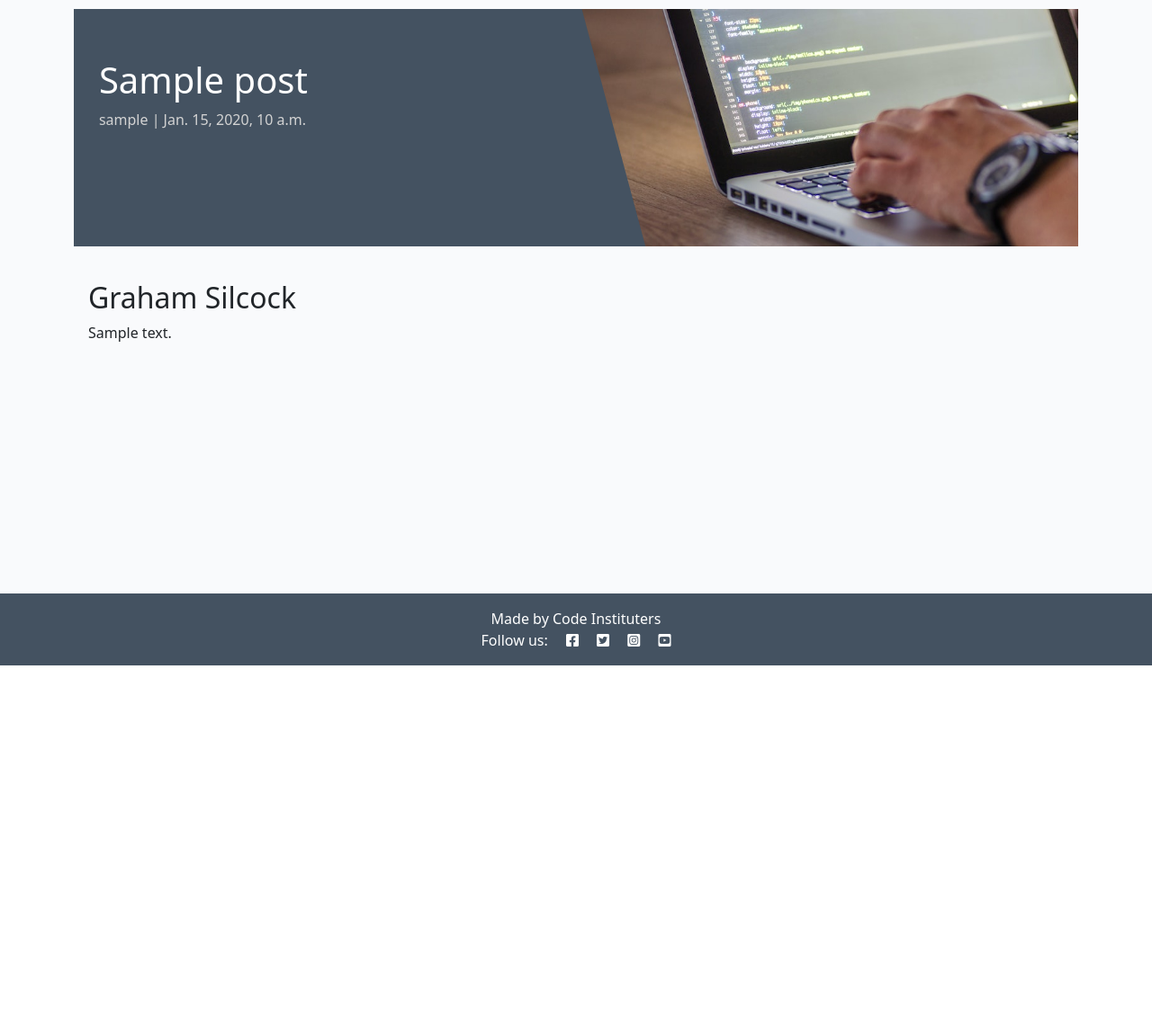
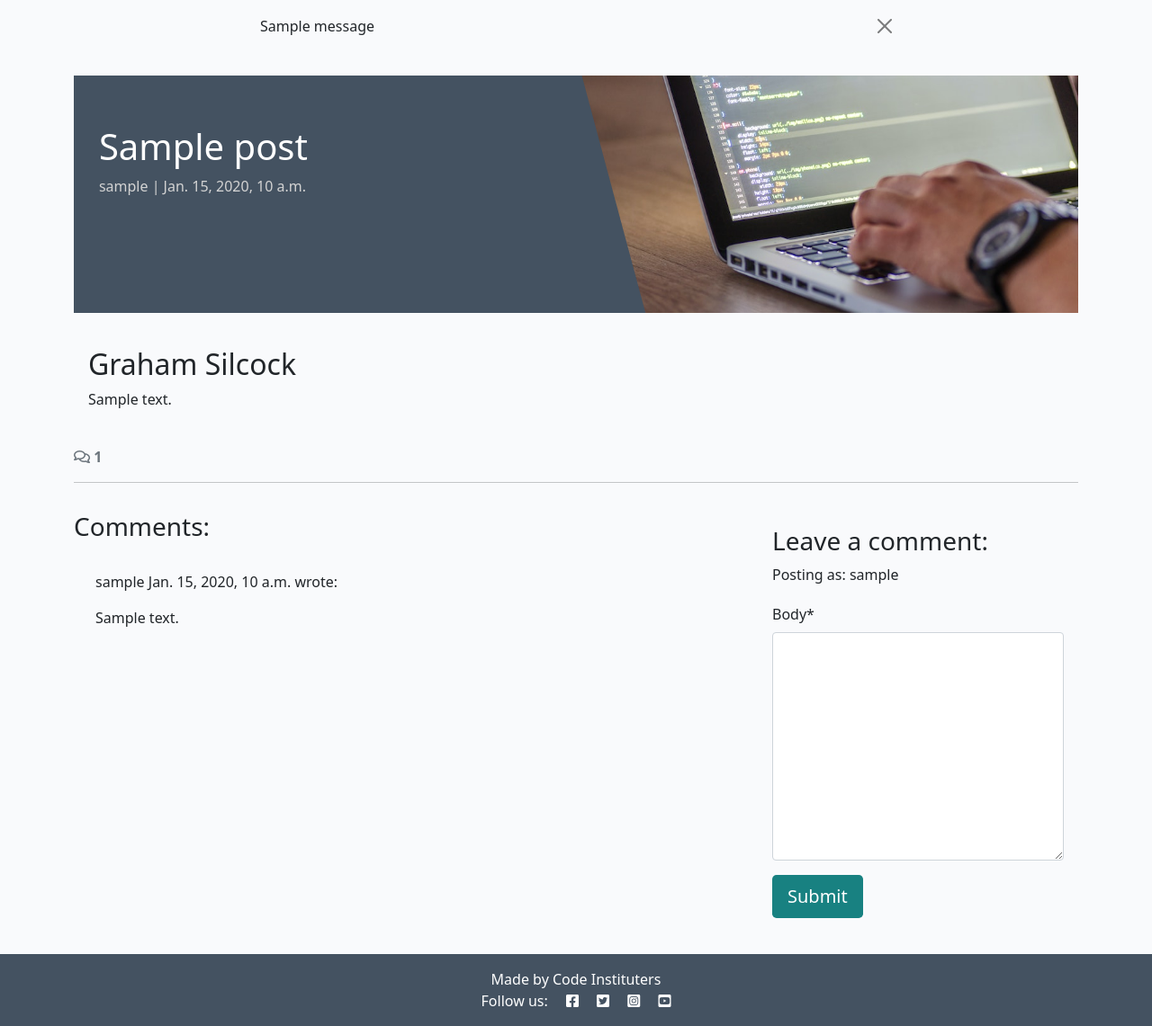
Before and after one commit to Gruheem/blog-challenge, a Django app: a page that uses templates/base.html in a window 1280 px wide. Shown: the part 60-1201 px from the top of the page at 90% size. Before the commit the page ends 800 px from the top, so only its background shows below. Run offline with Django 4.2, Linux system fonts and the light colour scheme; a user stored in the database is signed in; tables that the repository leaves empty hold one stand-in row (values such as "Sample post"); one stand-in notice (Sample message) is shown; some libraries are stand-ins or nearby versions.

Commit message:
Add comments form and submission

```diff
--- /dev/null
+++ b/blog/forms.py
@@ -0,0 +1,8 @@
+from .models import Comment
+from django import forms
+
+
+class CommentForm(forms.ModelForm):
+    class Meta:
+        model = Comment
+        fields = ('body',)
--- a/blog/models.py
+++ b/blog/models.py
@@ -25,14 +25,13 @@ class Post(models.Model):
 
 class Comment(models.Model):
     post = models.ForeignKey(Post, on_delete=models.CASCADE, related_name='comments')
-    Author = models.ForeignKey(User, on_delete=models.CASCADE, related_name='commenter')
-    Body = models.TextField()
+    author = models.ForeignKey(User, on_delete=models.CASCADE, related_name='commenter')
+    body = models.TextField()
     approved = models.BooleanField(default=False)
     created_on = models.DateTimeField(auto_now_add=True)
-    # challenge = models.SlugField(max_length=200, unique=True)
 
     class Meta:
         ordering = ['created_on']
 
     def __str__(self):
-        return f'Comment {self.Body} by {self.Author}'
+        return f'Comment {self.body} by {self.author}'
--- a/blog/templates/blog/post_detail.html
+++ b/blog/templates/blog/post_detail.html
@@ -1,5 +1,7 @@
-{% extends 'base.html' %} {% block content %}
+{% extends 'base.html' %}
+{% block content %}
 {% load static %}
+{% load crispy_forms_tags %}
 
 <div class="masthead">
   <div class="container">
@@ -11,7 +13,11 @@
         <p class="post-subtitle">{{ post.author }} | {{ post.created_on }}</p>
       </div>
       <div class="d-none d-md-block col-md-6 masthead-image">
-                <img src="{% static 'images/default.jpg' %}" class="scale" alt="placeholder">
+        <img
+          src="{% static 'images/default.jpg' %}"
+          class="scale"
+          alt="placeholder"
+        />
       </div>
     </div>
   </div>
@@ -19,14 +25,68 @@
 
 <div class="container">
   <div class="row">
-        <div class="col card mb-4  mt-3 left  top">
+    <div class="col card mb-4 mt-3 left top">
       <div class="card-body">
         <h2>{{ coder }}</h2>
         <!-- The post content goes inside the card-text. -->
         <!-- Use the | safe filter inside the template tags -->
-                <p class="card-text">
-                    {{ post.content | safe }}
+        <p class="card-text">{{ post.content | safe }}</p>
+      </div>
+    </div>
+  </div>
+  <!-- Displaying count of comments -->
+  <div class="row">
+    <div class="col-12">
+      <strong class="text-secondary">
+        <i class="far fa-comments"></i> {{ comment_count }}
+      </strong>
+    </div>
+    <div class="col-12">
+      <hr />
+    </div>
+  </div>
+  <!-- Displaying Comments -->
+  <div class="row">
+    <div class="col-md-8 card mb-4 mt-3">
+      <h3>Comments:</h3>
+      <div class="card-body">
+        <!-- We want a for loop inside the empty control tags
+          to iterate through each comment in comments -->
+        {% for comment in comments %}
+        <div
+          class="p-2 comments {% if not comment.approved and comment.author == user %} faded{% elif not comment.approved %} d-none{% endif %}"
+        >
+          <p class="font-weight-bold">
+            {{ comment.author }}
+            <span class="font-weight-normal"> {{ comment.created_on }} </span>
+            wrote:
           </p>
+          <div id="comment{{ comment.id }}">
+            {{ comment.body | linebreaks }}
+          </div>
+          {% if not comment.approved and comment.author == user %}
+          <p class="approval">This comment is awaiting approval</p>
+          {% endif %}
+        </div>
+        <!-- Our for loop ends here -->
+        {% endfor %}
+      </div>
+    </div>
+    <!-- Creating New Comments -->
+    <div class="col-md-4 card mb-4 mt-3">
+      <div class="card-body">
+        {% if user.is_authenticated %}
+        <h3>Leave a comment:</h3>
+        <p>Posting as: {{ user.username }}</p>
+        <form id="commentForm" method="post" style="margin-top: 1.3em">
+          {{ comment_form | crispy }} {% csrf_token %}
+          <button id="submitButton" type="submit" class="btn btn-signup btn-lg">
+            Submit
+          </button>
+        </form>
+        {% else %}
+        <p>Log in to leave a comment</p>
+        {% endif %}
       </div>
     </div>
   </div>
--- a/blog/views.py
+++ b/blog/views.py
@@ -1,6 +1,8 @@
 from django.shortcuts import render, get_object_or_404
 from django.views import generic
+from django.contrib import messages
 from .models import Post
+from .forms import CommentForm
 
 
 # Create your views here.
@@ -26,12 +28,31 @@ def post_detail(request, slug):
 
     queryset = Post.objects.filter(status=1)
     post = get_object_or_404(queryset, slug=slug)
+    comments = post.comments.all().order_by("-created_on")
+    comment_count = post.comments.filter(approved=True).count()
+    if request.method == "POST":
+        comment_form = CommentForm(data=request.POST)
+
+        if comment_form.is_valid():
+            comment = comment_form.save(commit=False)
+            comment.author = request.user
+            comment.post = post
+            comment.save()
+            messages.add_message(
+                request, messages.SUCCESS,
+                'Comment submitted and awaiting approval'
+            )
+
+    comment_form = CommentForm()
 
     return render(
         request,
         "blog/post_detail.html",
         {
             "post": post,
-            "coder": "Graham Silcock"
+            "coder": "Graham Silcock",
+            "comments": comments,
+            "comment_count": comment_count,
+            "comment_form": comment_form,
         },
     )
--- a/requirements.txt
+++ b/requirements.txt
@@ -3,11 +3,13 @@ bleach==6.3.0
 certifi==2026.2.25
 cffi==2.0.0
 charset-normalizer==3.4.6
+crispy-bootstrap5==0.7
 cryptography==46.0.6
 defusedxml==0.7.1
 dj-database-url==0.5.0
-Django==4.2.29
+Django==6.0.3
 django-allauth==0.57.2
+django-crispy-forms==2.6
 django-summernote==0.8.20.0
 gunicorn==25.1.0
 idna==3.11
--- a/templates/base.html
+++ b/templates/base.html
@@ -115,7 +115,21 @@
         </div>
       </div>
     </nav>
-
+    <!-- displaying Django messages -->
+    <div class="container">
+    <div class="row">
+        <div class="col-md-8 offset-md-2">
+        {% for message in messages %}
+        <div class="alert {{ message.tags }} alert-dismissible
+            fade show" id="msg" role="alert">
+            {{ message | safe }}
+            <button type="button" class="btn-close"
+            data-bs-dismiss="alert" aria-label="Close"></button>
+      </div>
+      {% endfor %}
+    </div>
+  </div>
+</div>
     <main class="flex-shrink-0 main-bg">
       {% block content %}
       <!-- Content Goes here -->
```
Also changed, not shown: codestar/settings.py (+6 -2 lines), templates/account/signup.html (+41 -18 lines), blog/migrations/0005_rename_author_comment_author_and_more.py (added). Lines whose indentation alone changed are shown as unchanged.
